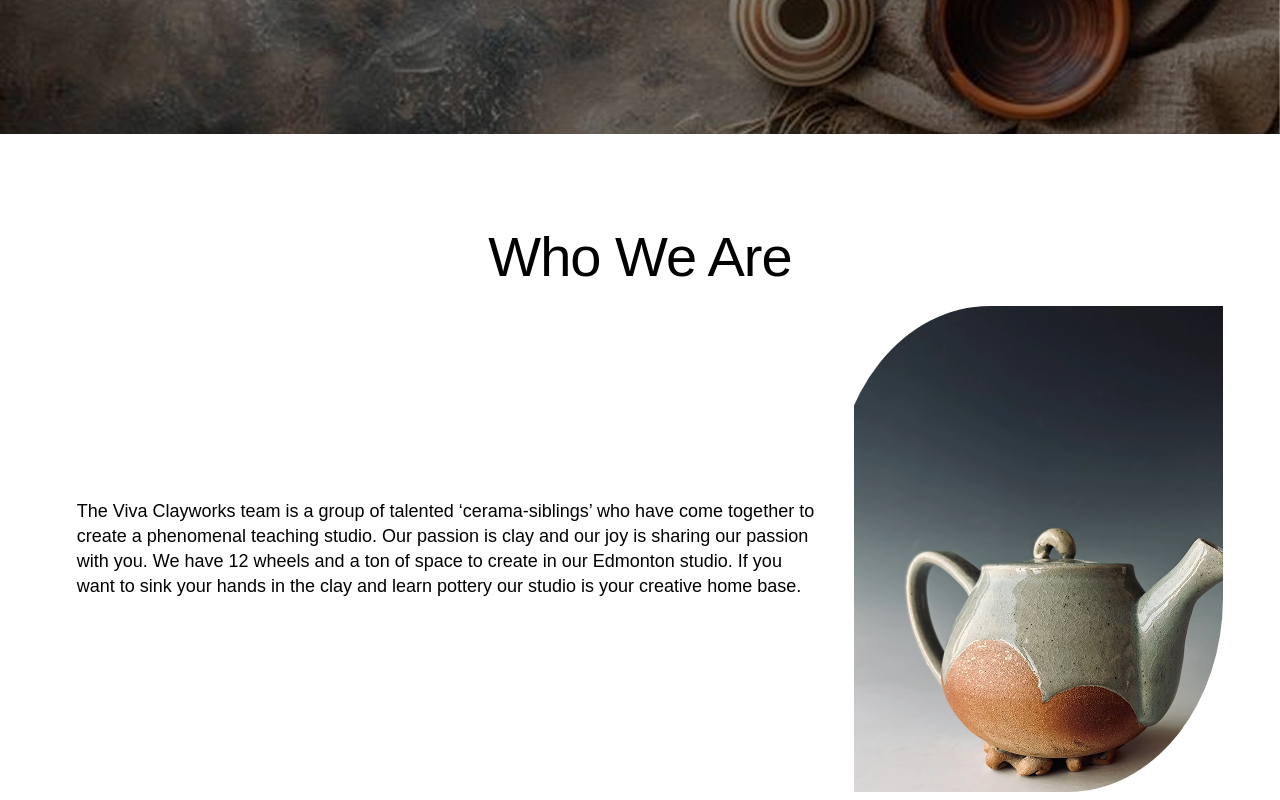
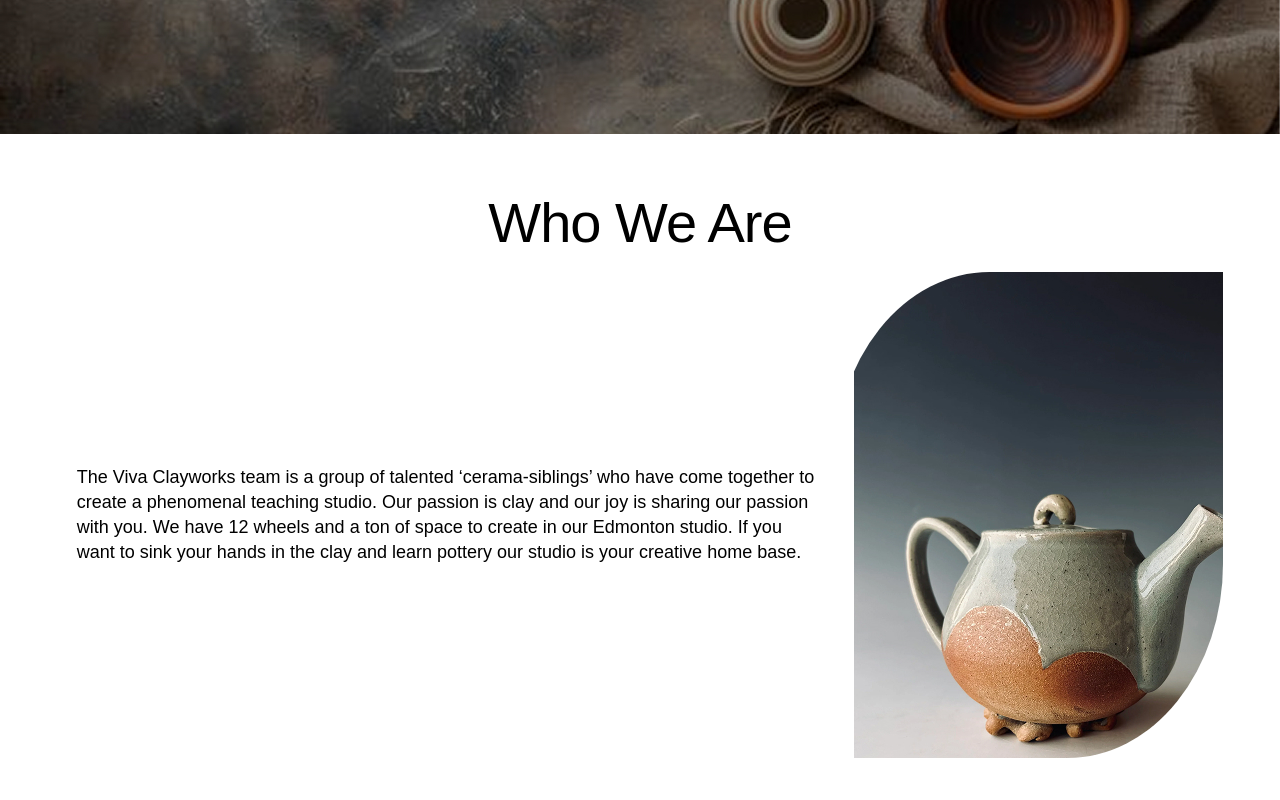
Before and after one commit to Krusha10/Viva-Clayworks, a plain HTML site: page index.html in a window 1280 px wide. Shown: the part 540-1340 px from the top of the page. Drawn offline with Linux system fonts and the light colour scheme; a web font is replaced by a local one.

Commit message:
Update layout.css

```diff
--- a/layout.css
+++ b/layout.css
@@ -1,6 +1,6 @@
 /** Spacing */
 .section-padding {
-	padding: 84px 0px;
+	padding: 50px 0px;
 }
 
 .container{
```
